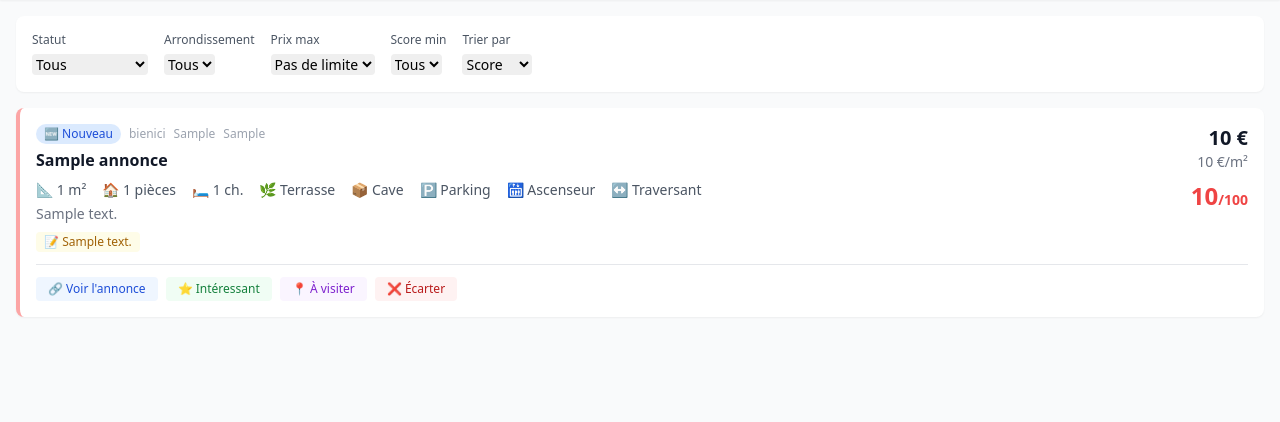
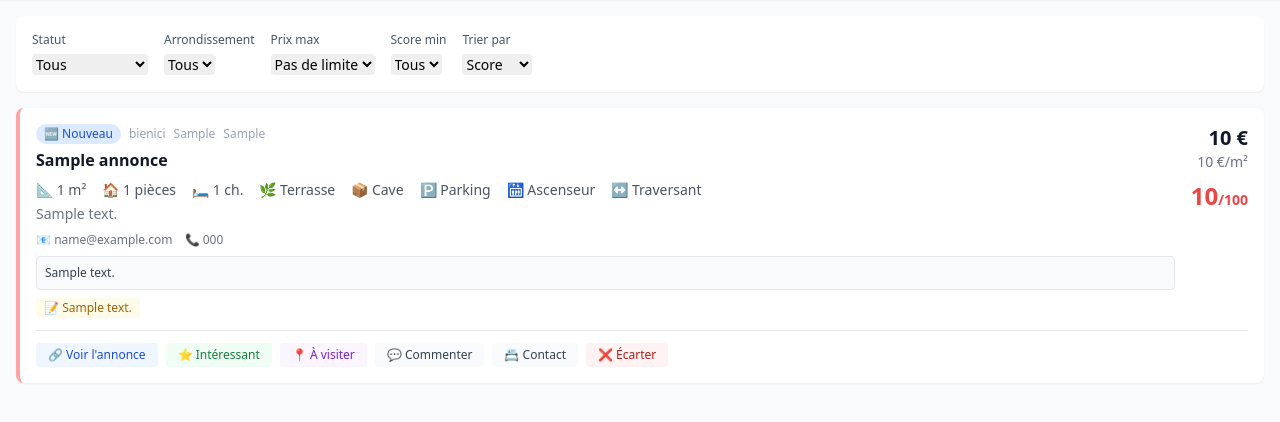
Before and after one commit to jerryOiOyrrej/home-lookup, a FastAPI app: page / in a window 1280 px wide. Shown: the part 85-507 px from the top of the page. Run offline with FastAPI, Linux system fonts and the light colour scheme; the visitor is signed in with stand-in values (Sample User, id 1); tables that the repository leaves empty hold one stand-in row (values such as "Sample post"); some libraries are stand-ins or nearby versions.

Commit message:
feat: add commentaire, contact_email, contact_telephone fields
- New fields on Annonce model: commentaire, contact_email, contact_telephone
- Raison d'écartement automatically appended to commentaire for traceability
- Frontend: inline comment editor, contact display, edit contact prompt
- AnnonceCreate/Update schemas updated

```diff
--- a/api/routes.py
+++ b/api/routes.py
@@ -176,6 +176,12 @@ def ecarter_annonce(
         raise HTTPException(404, "Annonce introuvable")
     annonce.statut = Statut.ecarte
     annonce.raison_ecarte = raison
+    # Append raison to commentaire for traceability
+    prefix = f"[Écarté] {raison}"
+    if annonce.commentaire:
+        annonce.commentaire = f"{annonce.commentaire}\n{prefix}"
+    else:
+        annonce.commentaire = prefix
     annonce.updated_at = datetime.utcnow()
     session.add(annonce)
     session.commit()
--- a/frontend/templates/index.html
+++ b/frontend/templates/index.html
@@ -118,6 +118,22 @@
                             <span x-show="a.traversant">↔️ Traversant</span>
                         </div>
                         <p class="text-sm text-gray-500 mt-1 line-clamp-2" x-text="a.description"></p>
+                        <!-- Contact -->
+                        <div class="mt-2 flex gap-3 text-xs text-gray-500" x-show="a.contact_email || a.contact_telephone">
+                            <span x-show="a.contact_email">📧 <span x-text="a.contact_email"></span></span>
+                            <span x-show="a.contact_telephone">📞 <span x-text="a.contact_telephone"></span></span>
+                        </div>
+                        <!-- Commentaire -->
+                        <div class="mt-2" x-show="a.commentaire || a._editComment">
+                            <div class="text-xs bg-gray-50 border border-gray-200 rounded p-2 text-gray-700 whitespace-pre-line" x-show="a.commentaire && !a._editComment" x-text="a.commentaire"></div>
+                        </div>
+                        <div class="mt-1" x-show="a._editComment">
+                            <textarea class="w-full text-xs border rounded p-2" rows="2" x-model="a._commentDraft" placeholder="Ajouter un commentaire..."></textarea>
+                            <div class="flex gap-1 mt-1">
+                                <button @click="saveComment(a)" class="text-xs bg-blue-500 text-white px-2 py-0.5 rounded">💾</button>
+                                <button @click="a._editComment = false" class="text-xs bg-gray-200 px-2 py-0.5 rounded">✕</button>
+                            </div>
+                        </div>
                         <div class="mt-2 flex gap-2" x-show="a.notes_perso">
                             <span class="text-xs bg-yellow-50 text-yellow-700 px-2 py-0.5 rounded">📝 <span x-text="a.notes_perso"></span></span>
                         </div>
@@ -135,6 +151,8 @@
                     <a :href="a.url" target="_blank" class="text-xs bg-blue-50 text-blue-700 px-3 py-1 rounded hover:bg-blue-100">🔗 Voir l'annonce</a>
                     <button @click="updateStatut(a.id, 'interessant')" class="text-xs bg-green-50 text-green-700 px-3 py-1 rounded hover:bg-green-100">⭐ Intéressant</button>
                     <button @click="updateStatut(a.id, 'a_visiter')" class="text-xs bg-purple-50 text-purple-700 px-3 py-1 rounded hover:bg-purple-100">📍 À visiter</button>
+                    <button @click="a._editComment = true; a._commentDraft = a.commentaire || ''" class="text-xs bg-gray-50 text-gray-700 px-3 py-1 rounded hover:bg-gray-100">💬 Commenter</button>
+                    <button @click="editContactPrompt(a)" class="text-xs bg-gray-50 text-gray-700 px-3 py-1 rounded hover:bg-gray-100">📇 Contact</button>
                     <button @click="ecarterPrompt(a.id)" class="text-xs bg-red-50 text-red-700 px-3 py-1 rounded hover:bg-red-100">❌ Écarter</button>
                 </div>
             </div>
@@ -193,6 +211,30 @@ function app() {
             await this.loadStats();
         },
 
+        async saveComment(a) {
+            await fetch(`/api/annonces/${a.id}`, {
+                method: 'PATCH',
+                headers: {'Content-Type': 'application/json'},
+                body: JSON.stringify({ commentaire: a._commentDraft }),
+            });
+            a.commentaire = a._commentDraft;
+            a._editComment = false;
+        },
+
+        async editContactPrompt(a) {
+            const email = prompt('Email de contact :', a.contact_email || '');
+            if (email === null) return;
+            const tel = prompt('Téléphone de contact :', a.contact_telephone || '');
+            if (tel === null) return;
+            await fetch(`/api/annonces/${a.id}`, {
+                method: 'PATCH',
+                headers: {'Content-Type': 'application/json'},
+                body: JSON.stringify({ contact_email: email || null, contact_telephone: tel || null }),
+            });
+            a.contact_email = email || null;
+            a.contact_telephone = tel || null;
+        },
+
         async ecarterPrompt(id) {
             const raison = prompt('Raison ?');
             if (raison) {
```
Also changed, not shown: api/models.py (+11 -0 lines).
